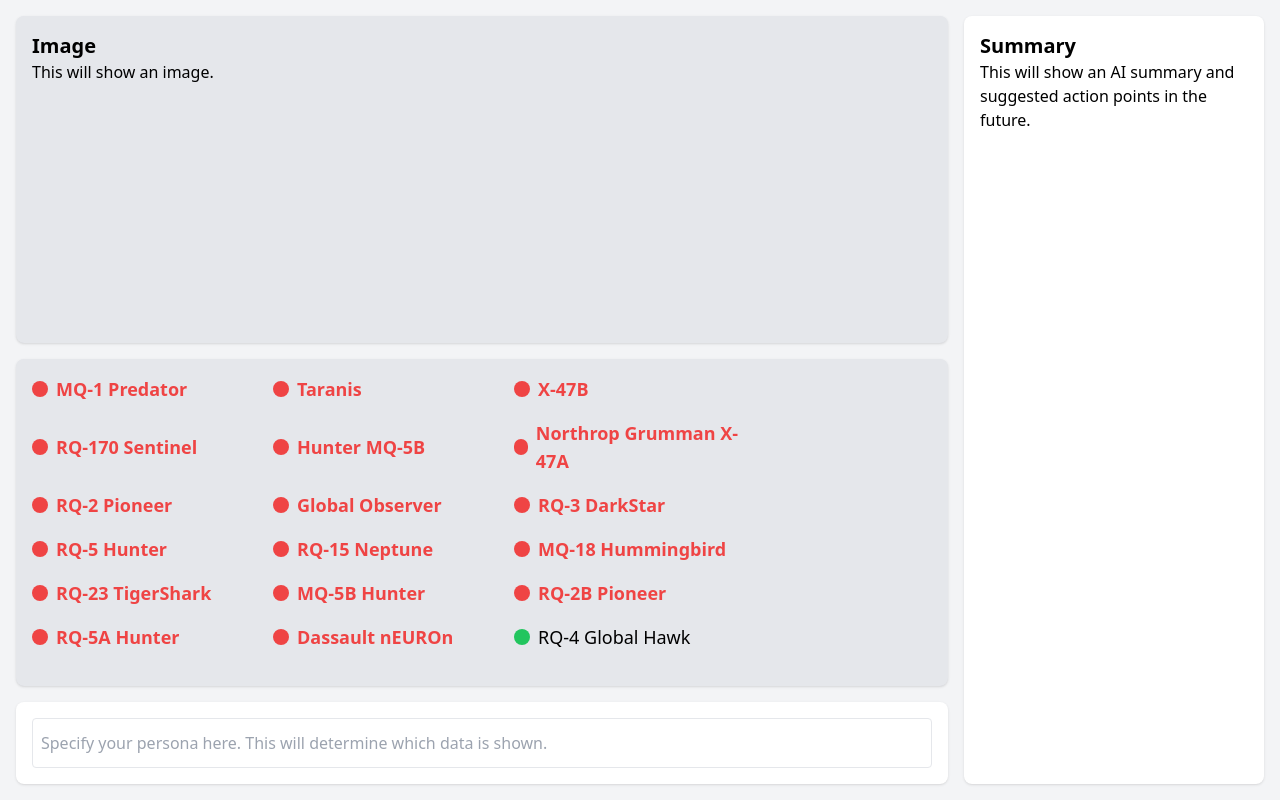
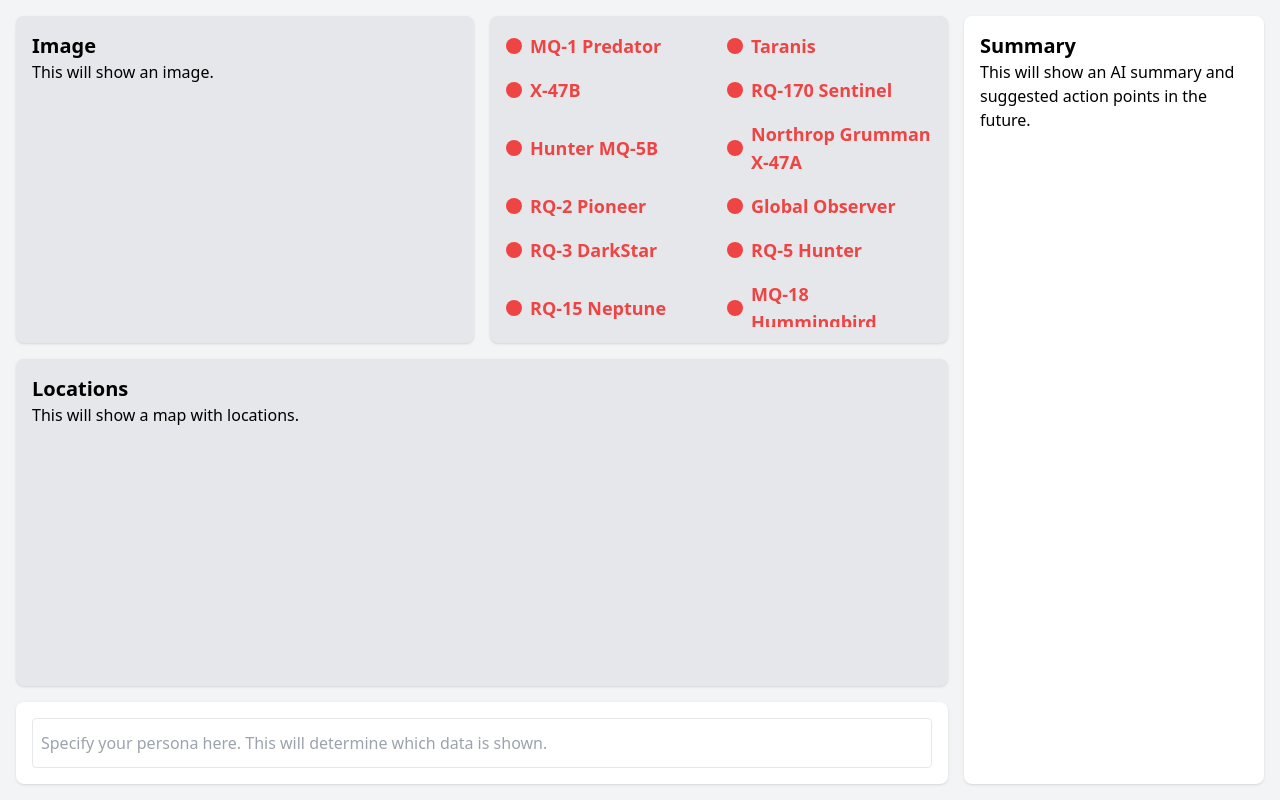
Before and after one commit to RoldSI/UBAP-frontend, a React (Create React App) app: page / in a window 1280 px wide. Built offline with nearby package versions, Linux system fonts and the light colour scheme; the HTML template or start-up script is replaced by a standard one.

Commit message:
[status list] update layout for smaller positioning
Signed-off-by: Simon Sure <info@simonsure.com>

```diff
--- a/src/components/status_list.js
+++ b/src/components/status_list.js
@@ -2,16 +2,17 @@
 
 function StatusList({ items }) {
   return (
-    <div className="flex flex-wrap gap-4 overflow-x-auto max-h-full max-w-full">
+    <div className="overflow-x-auto max-h-full max-w-full">
+      <div className="grid gap-4 grid-cols-[repeat(auto-fit,minmax(200px,1fr))]">
         {items.map((item, index) => (
           <div
             key={index}
-          className={`flex items-center space-x-2 w-full sm:w-1/2 lg:w-1/3 xl:w-1/4 ${
+            className={`flex items-center space-x-2 ${
               item.status !== 'online' ? 'order-first' : 'order-last'
             }`}
           >
             <span
-            className={`w-4 h-4 rounded-full ${
+              className={`w-4 h-4 flex-shrink-0 rounded-full ${
                 item.status === 'online' ? 'bg-green-500' : 'bg-red-500'
               }`}
             ></span>
@@ -25,6 +26,7 @@
           </div>
         ))}
       </div>
+    </div>
   );
 }
 
--- a/src/content.js
+++ b/src/content.js
@@ -93,12 +93,15 @@
     ];
 
     return (
-        <div className="grid grid-cols-1 grid-rows-2 gap-4 h-full">
-            <div className="bg-gray-200 rounded-lg shadow p-4">
+        <div className="grid grid-cols-2 grid-rows-2 gap-4 h-full">
+            <div className="bg-gray-200 rounded-lg shadow p-4 col-span-1 row-span-1">
                 <VisualImage/>
             </div>
-            <div className="bg-gray-200 rounded-lg shadow p-4">
+            <div className="bg-gray-200 rounded-lg shadow p-4 col-span-1 row-span-1">
                 <StatusList items={statusItems}/>
+            </div>
+            <div className="bg-gray-200 rounded-lg shadow p-4 col-span-2 row-span-1">
+                <Locations/>
             </div>
         </div>
     );
```
Lines whose indentation alone changed are shown as unchanged.
